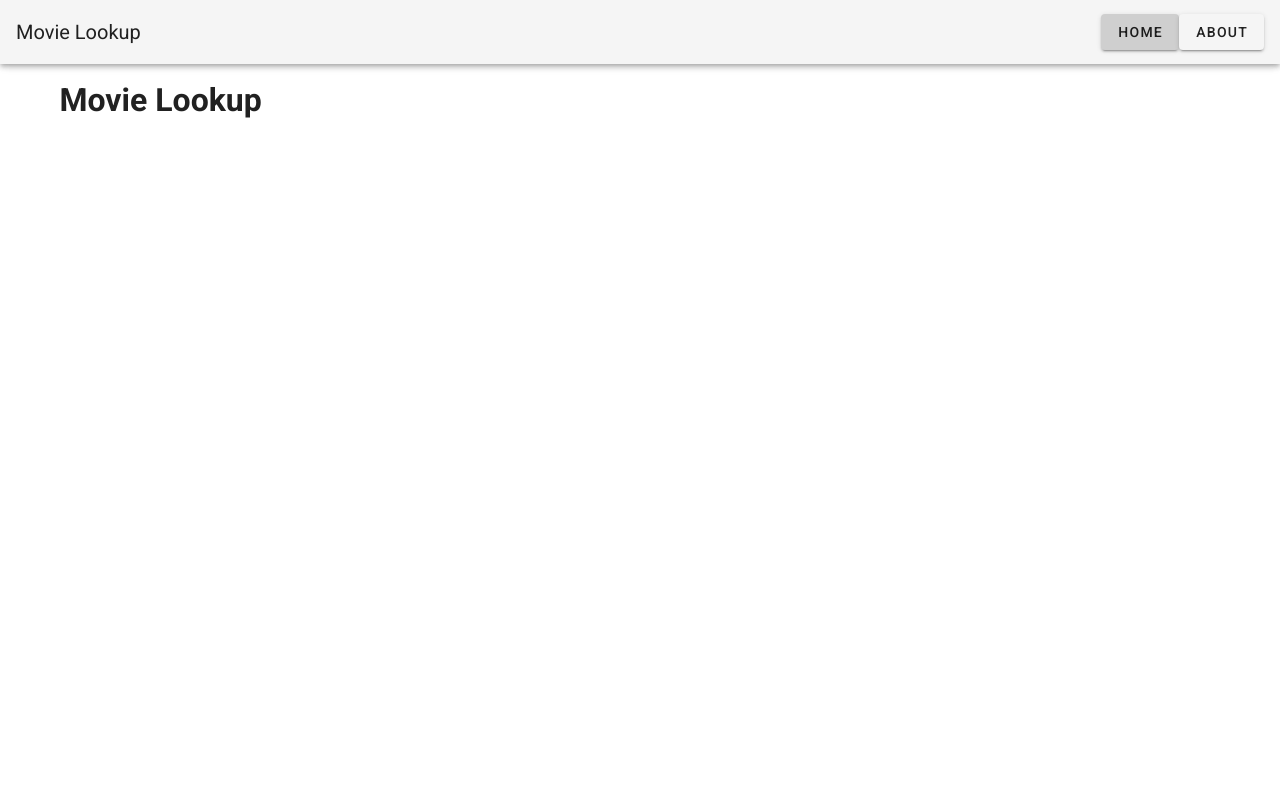
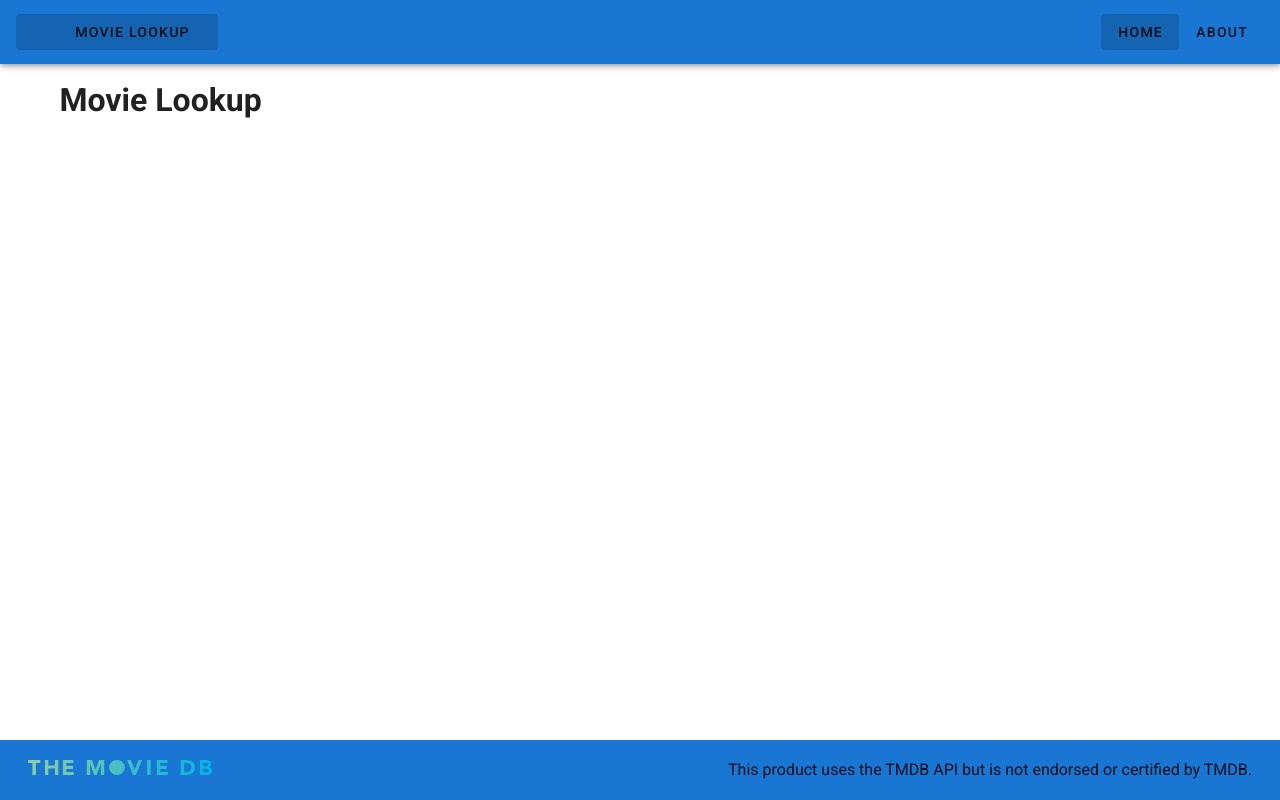
Before and after one commit to TOVTC/vuetify2-movie-lookup, a Vue app: page / in a window 1280 px wide. Built offline with nearby package versions, Linux system fonts and the light colour scheme.

Commit message:
added logos and basic footer

```diff
--- a/public/index.html
+++ b/public/index.html
@@ -4,7 +4,7 @@
     <meta charset="utf-8">
     <meta http-equiv="X-UA-Compatible" content="IE=edge">
     <meta name="viewport" content="width=device-width,initial-scale=1.0">
-    <link rel="icon" href="<%= BASE_URL %>favicon.ico">
+    <link rel="icon" href="./favicon.png">
     <title><%= htmlWebpackPlugin.options.title %></title>
     <link rel="stylesheet" href="https://fonts.googleapis.com/css?family=Roboto:100,300,400,500,700,900">
     <link rel="stylesheet" href="https://cdn.jsdelivr.net/npm/@mdi/font@latest/css/materialdesignicons.min.css">
--- a/src/App.vue
+++ b/src/App.vue
@@ -1,13 +1,31 @@
 <template>
   <v-app>
-    <v-app-bar app>
-      <v-toolbar-title>Movie Lookup</v-toolbar-title>
+    <v-app-bar app color="primary">
+      <v-toolbar-title>
+        <v-btn to="/" text>
+          <v-img src="../public/favicon.png" max-width="30" />
+          <span class="mx-3">Movie Lookup</span>
+        </v-btn>
+      </v-toolbar-title>
       <v-spacer />
-      <v-btn to="/">Home</v-btn>
-      <v-btn to="/about">About</v-btn>
+      <v-btn to="/" text>Home</v-btn>
+      <v-btn to="/about" text>About</v-btn>
     </v-app-bar>
     <v-main>
       <router-view/>
     </v-main>
+    <v-footer class="justify-between" color="primary">
+      <v-container fluid>
+            <v-row>
+                <v-col cols="12" sm="2">
+                    <img src="@/assets/tmdb.svg" />
+                </v-col>
+                <v-spacer />
+                <v-col cols="12" sm="10" class="text-sm-right text-center" >
+                    This product uses the TMDB API but is not endorsed or certified by TMDB.
+                </v-col>
+            </v-row>
+        </v-container>
+    </v-footer>
   </v-app>
 </template>
```
Also changed, not shown: public/favicon.png (added), src/assets/tmdb.svg (added).
